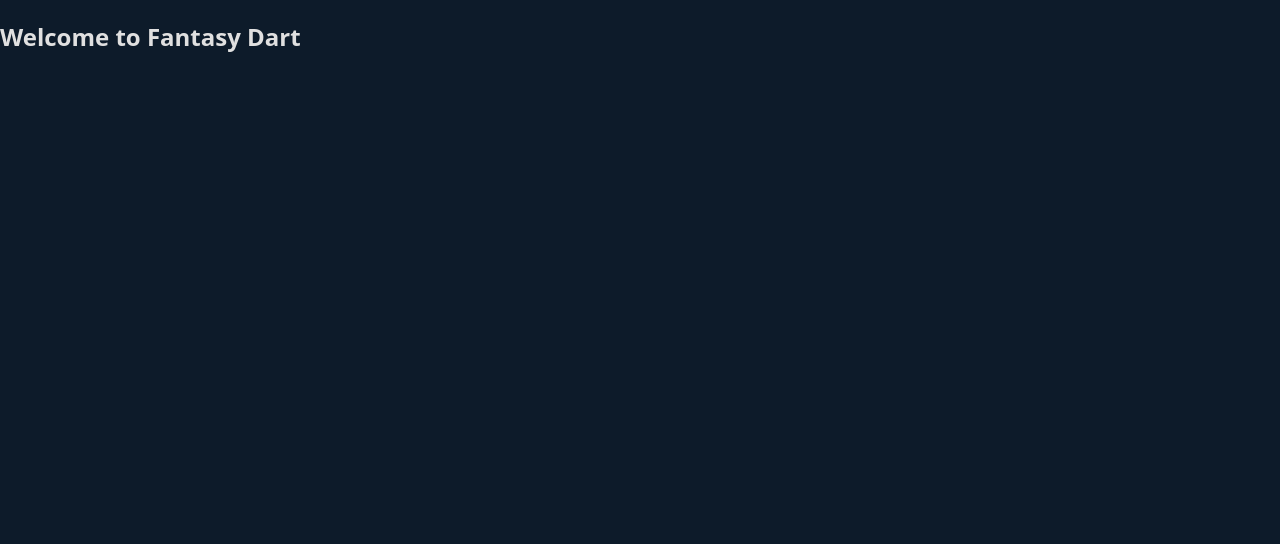
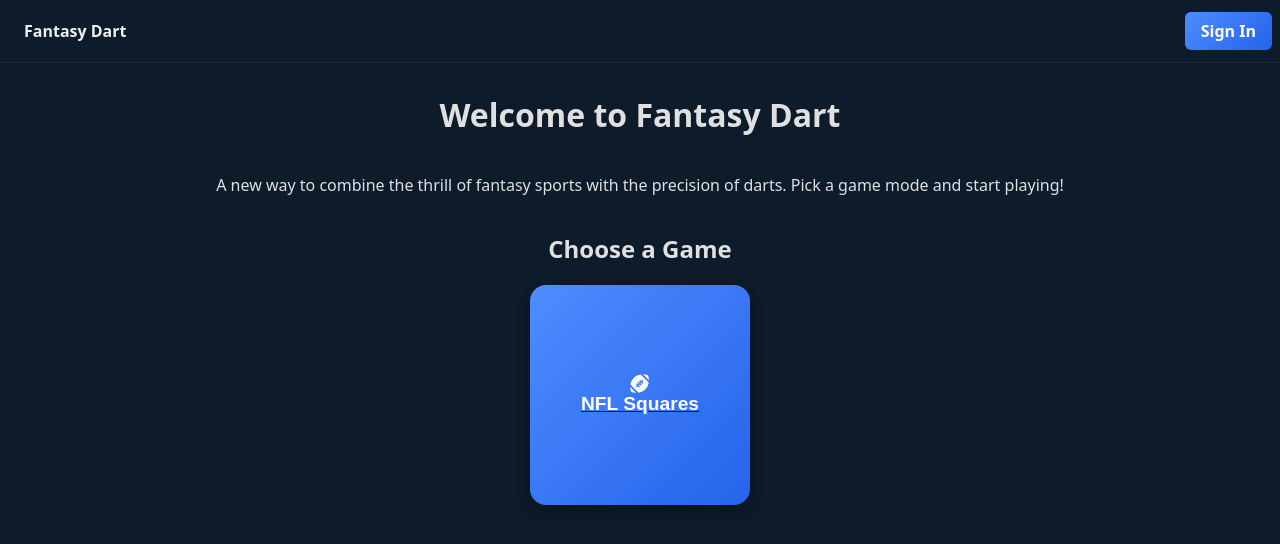
Before and after one commit to kehernandez7/squares, an Astro site: page / in a window 1280 px wide. Built offline with nearby package versions, Linux system fonts and the light colour scheme; Astro itself is replaced by a stand-in of ours.

Commit message:
add navbar

```diff
--- /dev/null
+++ b/postcss.config.cjs
@@ -0,0 +1,6 @@
+module.exports = {
+  plugins: {
+    "@tailwindcss/postcss": {},
+    autoprefixer: {},
+  },
+};
--- /dev/null
+++ b/src/components/GameButtons.tsx
@@ -0,0 +1,41 @@
+import React from "react";
+import { motion } from "framer-motion";
+import { FaFootballBall } from "react-icons/fa";
+
+export default function GameButtons() {
+  const games = [
+    { name: "NFL Squares", link: "/nflsquares", active: true }
+  ];
+
+  return (
+    <motion.div
+    className="flex flex-wrap justify-center gap-10 md:gap-14"
+    initial={{ opacity: 0, y: 20 }}
+    animate={{ opacity: 1, y: 0 }}
+    transition={{ duration: 0.7, ease: "easeOut" }}
+    >
+    {games.map((game, i) => {
+        const Button = (
+        <motion.button
+            key={i}
+            whileHover={{ scale: game.active ? 1.05 : 1 }}
+            whileTap={{ scale: game.active ? 0.95 : 1 }}
+            disabled={!game.active}
+            className="game-button m-3"
+        >
+            <FaFootballBall className="text-4xl mb-3" />
+            {game.name}
+        </motion.button>
+        );
+
+        return game.active ? (
+        <a href={game.link} key={i}>
+            {Button}
+        </a>
+        ) : (
+        Button
+        );
+    })}
+    </motion.div>
+  );
+}
--- /dev/null
+++ b/src/components/NavBar.astro
@@ -0,0 +1,66 @@
+---
+import "../styles/global.css";
+---
+
+<style>
+  nav {
+    position: fixed;
+    top: 0;
+    left: 0;
+    width: 100%;
+    background: #0d1b2a; /* match dark background */
+    border-bottom: 1px solid #1b263b;
+    padding: 0.75rem 1.5rem;
+    display: flex;
+    justify-content: space-between; /* left and right spacing */
+    align-items: center;
+    z-index: 1000;
+    color: #e0e0e0;
+  }
+
+  .site-name a {
+    color: #f0f0f0;
+    font-weight: 700;
+    text-decoration: none;
+  }
+
+  .profile-area a {
+    display: inline-flex; /* shrink to content */
+    align-items: center; /* vertical centering */
+    justify-content: center;
+    padding: 0.5rem 1rem;
+    background: linear-gradient(135deg, #4e8cff, #2563eb);
+    border-radius: 6px;
+    font-weight: 600;
+    text-decoration: none;
+    color: white;
+    white-space: nowrap; /* don’t wrap text */
+    max-width: max-content; /* ensure it never overflows */
+    box-sizing: border-box; /* padding doesn’t add extra width */
+  }
+
+  .profile-area a:hover {
+    background: linear-gradient(135deg, #2563eb, #1d4ed8);
+    transform: translateY(-2px);
+  }
+  .profile-area {
+    margin-right: 2rem;
+  }
+</style>
+
+<nav>
+  <!-- Left -->
+  <div class="site-name">
+    <a href="/" class="text-xl font-bold text-gray-800">Fantasy Dart</a>
+  </div>
+
+  <!-- Center -->
+  <!-- <div class="center-nav">
+    <a href="/" class="nav-link">Home</a>
+  </div> -->
+
+  <!-- Right -->
+  <div class="profile-area">
+    <a href="/login">Sign In</a>
+  </div>
+</nav>
--- a/src/layouts/Layout.astro
+++ b/src/layouts/Layout.astro
@@ -4,6 +4,7 @@
 }
 
 const { title } = Astro.props;
+import NavBar from "../components/NavBar.astro";
 import "../styles/global.css";
 ---
 
@@ -16,6 +17,7 @@
     <meta name="generator" content={Astro.generator} />
     <title>{title}</title>
   </head>
+  <NavBar />
 
   <body>
     <slot />
@@ -32,4 +34,5 @@
   <script
     src="https://kit.fontawesome.com/36c4f0d6c4.js"
     crossorigin="anonymous"></script>
+
 </html>
--- a/src/pages/index.astro
+++ b/src/pages/index.astro
@@ -1,12 +1,24 @@
 ---
+import NavBar from "../components/NavBar.astro";
+import GameButtons from "../components/GameButtons.tsx";
 import Layout from "../layouts/Layout.astro";
-import "../styles/global.css";
 ---
 
-<Layout title="NFL Squares">
-  <section
-    class="flex flex-col items-center justify-center min-h-screen text-center px-4"
-  >
-    <h1 class="text-4xl font-bold mb-4">Welcome to Fantasy Dart</h1>
-  </section>
+<Layout title="Fantasy Dart">
+  <NavBar />
+
+  <main class="flex flex-col items-center text-center mt-12 flex-1 px-4 pt-20">
+    <!-- Intro -->
+    <h1 class="text-4xl font-extrabold mb-4 animate-fade-in">
+      Welcome to Fantasy Dart
+    </h1>
+    <p class="max-w-xl text-lg text-gray-600 mb-12 animate-fade-in-delay">
+      A new way to combine the thrill of fantasy sports with the precision of
+      darts. Pick a game mode and start playing!
+    </p>
+
+    <!-- Choose a Game -->
+    <h2 class="text-2xl font-semibold mb-6 animate-fade-in">Choose a Game</h2>
+    <GameButtons client:load />
+  </main>
 </Layout>
--- a/src/styles/global.css
+++ b/src/styles/global.css
@@ -1,9 +1,14 @@
+@tailwind base;
+@tailwind components;
+@tailwind utilities;
+
 body {
   background-color: #0d1b2a; /* dark blue */
   color: #e0e0e0; /* light gray for readability */
   font-family: system-ui, Segoe UI, Roboto, Helvetica, Arial, sans-serif;
   margin: 0;
   padding: 0;
+  padding-top: 4.5rem; /* match navbar height */
 }
 button {
   background: linear-gradient(135deg, #4e8cff, #2563eb); /* blue gradient */
@@ -132,3 +137,45 @@
   display: block;
   margin-bottom: 0.5rem;
 }
+
+@keyframes fade-in {
+  from { opacity: 0; transform: translateY(10px); }
+  to { opacity: 1; transform: translateY(0); }
+}
+
+.animate-fade-in {
+  animation: fade-in 0.7s ease-out forwards;
+}
+
+.animate-fade-in-delay {
+  animation: fade-in 0.7s ease-out forwards;
+  animation-delay: 0.5s;
+  opacity: 0;
+}
+
+.game-button {
+  width: 220px;
+  height: 220px;
+  border-radius: 1rem;
+  display: flex;
+  flex-direction: column; /* icon on top, text below */
+  align-items: center;
+  justify-content: center;
+  background: linear-gradient(135deg, #4e8cff, #2563eb);
+  color: white;
+  font-size: 1.2rem;
+  font-weight: 700;
+  box-shadow: 0 6px 20px rgba(0,0,0,0.3);
+  transition: all 0.2s ease;
+  text-align: center;
+}
+
+.game-button svg {
+  flex-shrink: 0;
+}
+
+.game-button:disabled {
+  background: #444;
+  color: #aaa;
+  cursor: not-allowed;
+}
--- /dev/null
+++ b/tailwind.config.cjs
@@ -0,0 +1,10 @@
+module.exports = {
+  content: [
+    "./index.html",
+    "./src/**/*.{astro,js,ts,jsx,tsx}",
+  ],
+  theme: {
+    extend: {},
+  },
+  plugins: [],
+};
```
Also changed, not shown: package.json (+10 -1 lines), public/dart-small.png (added), public/dart.svg (added), 1 other file.
